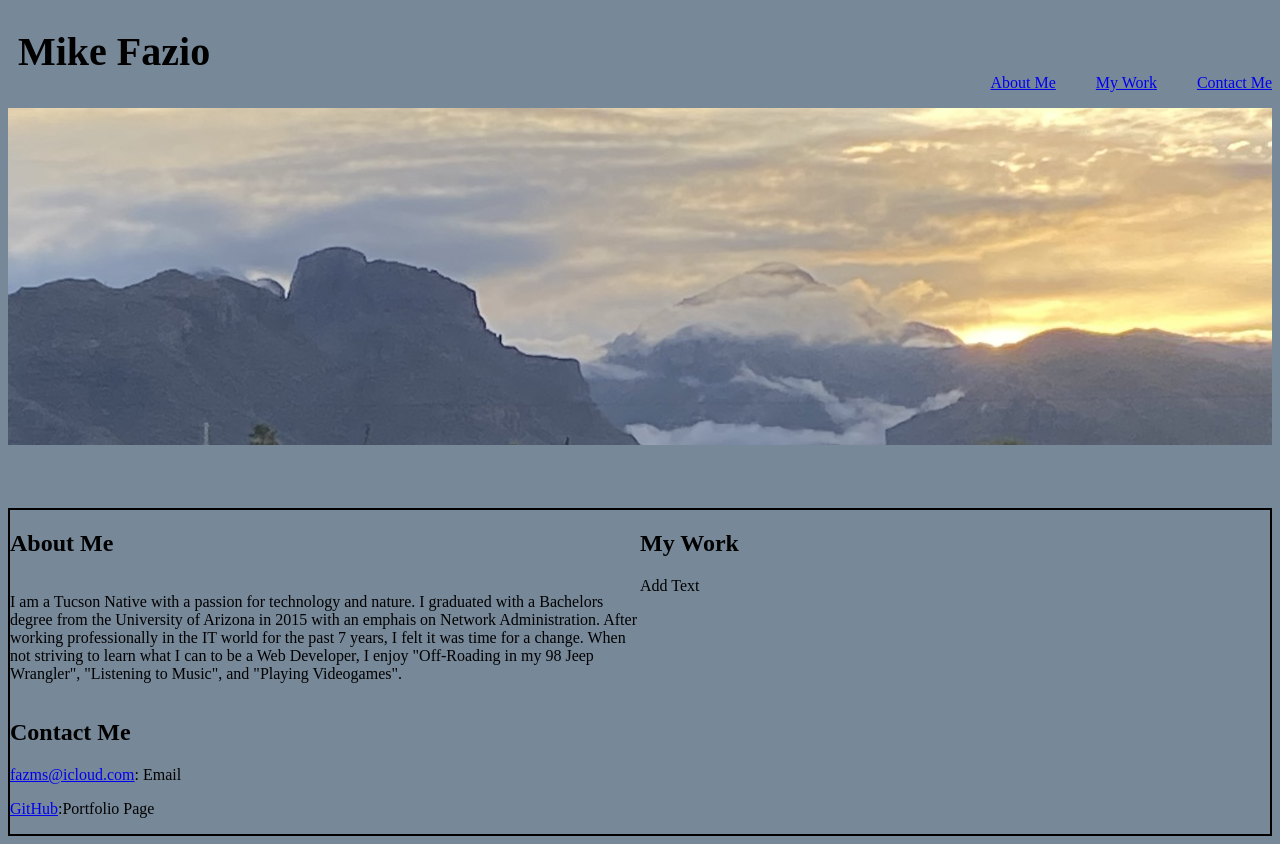
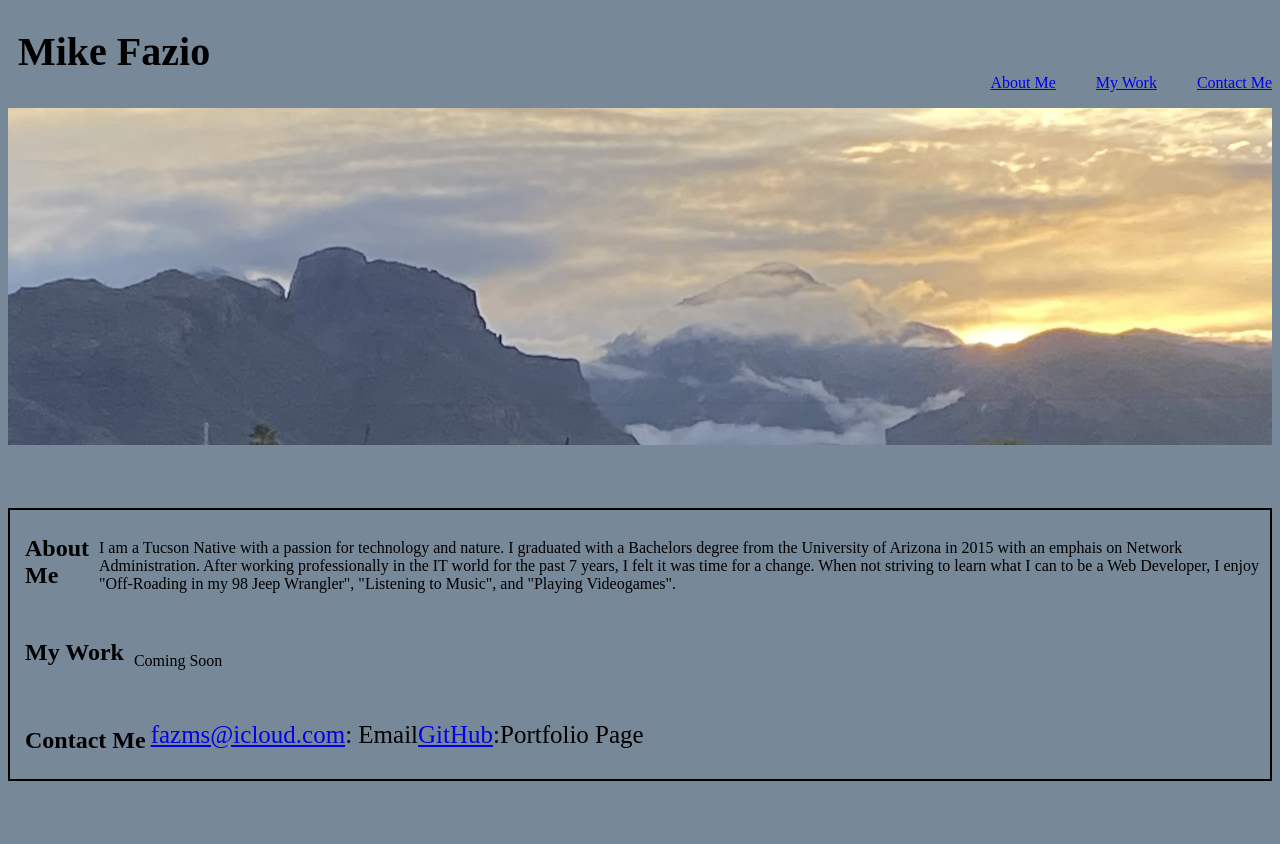
Before and after one commit to Faz131/About-Me-Page, a plain HTML site: page index.html in a window 1280 px wide. After the commit the page ends 800 px from the top, so only its background shows below. Drawn offline with Linux system fonts and the light colour scheme.

Commit message:
made extensive changes to CSS Stylesheet and HTML

```diff
--- a/assets/style.css
+++ b/assets/style.css
@@ -10,18 +10,6 @@
     padding: 10px 0 10px 10px;
     margin: 0 0 30px 0;
 
-
-}
-
-.hero {
-
-    background-image: url(../images/mountains.png);
-
-    background-repeat: no-repeat;
-    width: 100%;
-    height: 400px;
-    display: flex;
-    align-content: flex-start;
 
 }
 
@@ -42,6 +30,22 @@ h1 {
 
 }
 
+.hero {
+
+    background-image: url(../images/mountains.png);
+
+    background-repeat: no-repeat;
+    width: 100%;
+    height: 400px;
+    display: flex;
+    align-content: flex-start;
+
+}
+
+
+
+
+
 ul {
     list-style-type: none;
 }
@@ -49,19 +53,66 @@ ul {
 .grid {
     display: grid;
     border: 2px solid black;
-    grid-template-columns: repeat(2, 3fr);
+    grid-template-rows: repeat(1, 1fr);
 
+
+}
+
+h2 {
+
+    display: grid;
+    /*
+    grid-template-columns: repeat(2, 1fr);*/
+    padding: 0 5px 0;
+
+
+    /*
+    display: flex;
+    justify-content: left;
+    align-items: flex-start;
+    padding: 0 5px 0;
+*/
+
+}
+
+.aboutme {
+
+    display: flex;
+    /* grid-template-columns: repeat(2,1fr); */
+    align-items: flex-end;
+    padding: 0 5px 0;
+    margin: 5px;
 }
 
 .paragraph1 {
 
-    float: right;
+    padding-left: 5px;
 }
 
-h2 {
-
+.mywork {
     display: flex;
-    justify-content: left;
+    /* grid-template-columns: repeat(2,1fr); */
     align-items: flex-end;
+    padding: 0 5px 0;
+    margin: 5px;
 
 }
+
+.paragraph2 {
+    padding-left: 5px;
+}
+
+.contactme {
+    display: flex;
+    /* grid-template-columns: repeat(2,1fr); */
+    align-items: flex-end;
+    padding: 0 5px 0;
+    margin: 5px;
+}
+
+.paragraph3 {
+    font-size: 25px;
+    display: flex;
+    flex-direction: row;
+    align-content: space-between;
+}
--- a/index.html
+++ b/index.html
@@ -52,11 +52,12 @@
     <section class="hero"></section>
     </section>
     <section class="grid">
-        <div class="about">
-            <span id="about"></span>
-            <aside>
-                <h2>About Me</h2>
-            </aside>
+        <div class=aboutme id="about">
+
+
+
+            <h2>About Me</h2>
+
             <p class="paragraph1">I am a Tucson Native with a passion for technology and nature. I graduated with a
                 Bachelors
                 degree from the
@@ -71,18 +72,24 @@
 
         </div>
 
-        <div>
-            <span id="work"></span>
+        <div class="mywork" id="work">
+
+
             <h2>My Work</h2>
-            <p>Add Text </p>
+
+            <p class="paragraph2">Coming Soon </p>
 
         </div>
-        <div>
-            <span id="contact"></span>
+        <div class="contactme" id="contact">
+
+
+
             <h2>Contact Me</h2>
-            <p><a href="fazms@icloud.com">fazms@icloud.com</a>: Email </p>
-            <p><a href="https://github.com/Faz131">GitHub</a>:Portfolio Page</p>
+            <section class="paragraph3">
+                <p><a href="fazms@icloud.com">fazms@icloud.com</a>: Email </p>
+                <p><a href="https://github.com/Faz131">GitHub</a>:Portfolio Page</p>
         </div>
+    </section>
     </section>
 </body>
 <footer class="footer">
```
